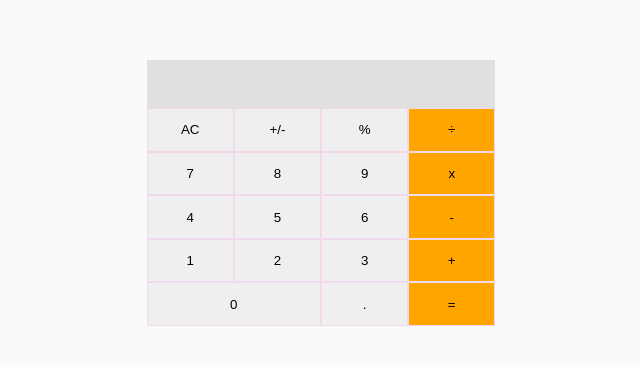
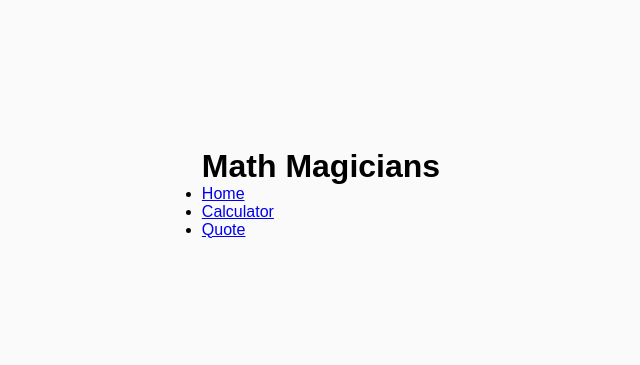
Before and after one commit to Masouma864/Math-magician, a React (Create React App) app: page / in a window 1280 px wide. Shown: the part 207-572 px from the top of the page, without its empty margins (319-959 px from the left). Built offline with nearby package versions, Linux system fonts and the light colour scheme.

Commit message:
modify app.js

```diff
--- a/src/App.js
+++ b/src/App.js
@@ -1,19 +1,24 @@
 import React from 'react';
+import {
+  Routes,
+  Route,
+} from 'react-router-dom';
+import Home from './components/Home';
+import Quote from './components/Quote';
+import Navbar from './components/Navbar';
 import Calculator from './components/calculator';
 
-class App extends React.Component {
-  constructor(props) {
-    super(props);
-    this.state = {};
-  }
-
-  render() {
-    return (
-      <div className="App">
-        <Calculator />
-      </div>
-    );
-  }
+function App() {
+  return (
+    <>
+      <Navbar />
+      <Routes>
+        <Route path="/quote" element={<Quote />} />
+        <Route path="/calculator" element={<Calculator />} />
+        <Route path="/home" element={<Home />} />
+      </Routes>
+    </>
+  );
 }
 
 export default App;
```
